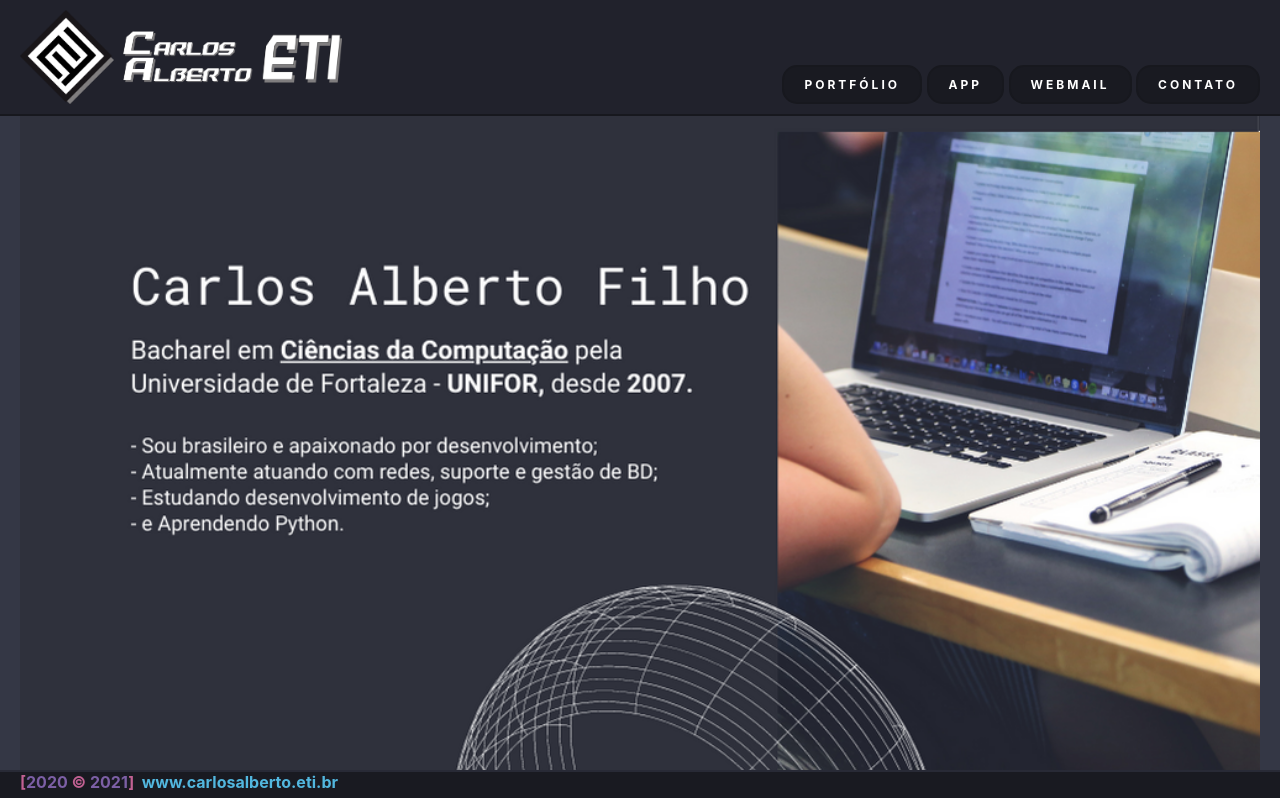
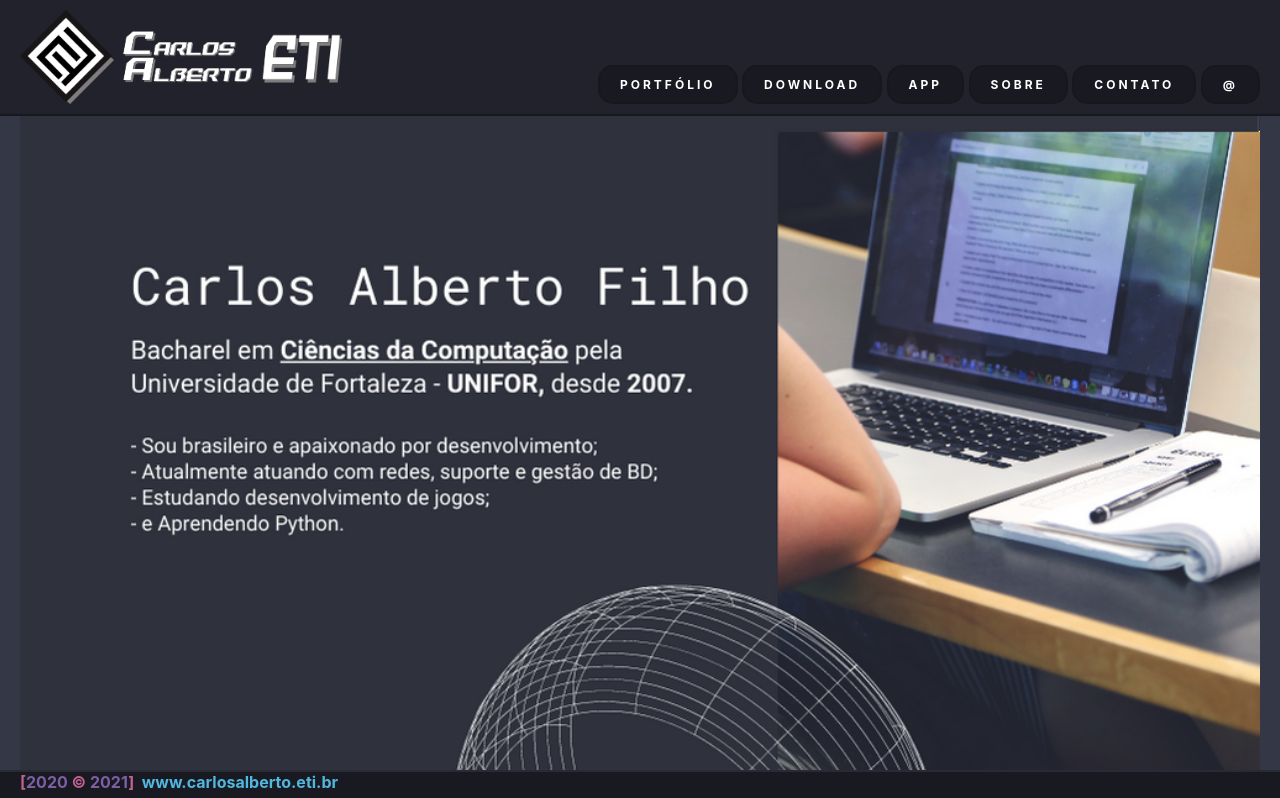
Before and after one commit to calbertofilho/https---github.com-calbertofilho-meu-portfolio, a Next.js app: page / in a window 1280 px wide. Shown: the top 798 px of the page. Built offline with nearby package versions, Linux system fonts and the light colour scheme.

Commit message:
Update 12-11-2021

```diff
--- /dev/null
+++ b/components/Footer/index.js
@@ -0,0 +1,16 @@
+import Link from 'next/link'
+import styles from '../../styles/Home.module.css'
+
+export default function Footer() {
+    return (
+        <footer className={styles.footer}>
+            <span className={styles.delimiters}>[</span>
+            <span className={styles.values}>2020</span>&nbsp;<span className={styles.delimiters}>&copy;</span>&nbsp;<span className={styles.values}>{new Date().getFullYear()}</span>
+            <span className={styles.delimiters}>]</span>
+            &nbsp;&nbsp;
+            <Link href="http://www.carlosalberto.eti.br">
+                <a>www.carlosalberto.eti.br</a>
+            </Link>
+      </footer>
+    );
+}
--- /dev/null
+++ b/components/Header/index.js
@@ -0,0 +1,41 @@
+import Link from 'next/link'
+import Image from 'next/image'
+import styles from '../../styles/Home.module.css'
+
+export default function Footer() {
+    return (
+        <header className={styles.header}>
+        <div className={styles.logo}>
+        <Link href="#">
+            <a><Image src="/logo.png" alt="Carlos Alberto ETI Logo" width="322" height="94" /></a>
+        </Link>
+        </div>
+
+        <div className={styles.menu}>
+        <Link href="http://mail.lberto.eti.br/">
+            <a className={styles.btn}>@</a>
+        </Link>
+        &nbsp;
+        <Link href="#Contato">
+            <a className={styles.btn}>Contato</a>
+        </Link>
+        &nbsp;
+        <Link href="#Sobre">
+            <a className={styles.btn}>Sobre</a>
+        </Link>
+        &nbsp;
+        <Link href="#">
+            <a className={styles.btn}>App</a>
+        </Link>
+        &nbsp;
+        <Link href="#">
+            <a className={styles.btn}>Download</a>
+        </Link>
+        &nbsp;
+        <Link href="#">
+            <a className={styles.btn}>Portfólio</a>
+        </Link>
+        </div>
+        </header>
+    );
+}
--- a/pages/index.js
+++ b/pages/index.js
@@ -1,6 +1,8 @@
 import Head from 'next/head'
 import Image from 'next/image'
 import Link from 'next/link'
+import Header from '../components/Header'
+import Footer from '../components/Footer'
 import styles from '../styles/Home.module.css'
 
 export default function Home() {
@@ -10,57 +12,20 @@ export default function Home() {
         <title>Carlos Alberto ETI</title>
       </Head>
 
-      <header className={styles.header}>
-        <div className={styles.logo}>
-          <Link href="#">
-            <a><Image src="/logo.png" alt="Carlos Alberto ETI Logo" width="322" height="94" /></a>
-          </Link>
-        </div>
-
-        <div className={styles.menu}>
-          <Link href="#Contato">
-            <a className={styles.btn}>Contato</a>
-          </Link>
-          &nbsp;
-          <Link href="http://mail.lberto.eti.br/">
-            <a className={styles.btn}>Webmail</a>
-          </Link>
-          &nbsp;
-          <Link href="#">
-            <a className={styles.btn}>App</a>
-          </Link>
-          &nbsp;
-          <Link href="#">
-            <a className={styles.btn}>Portfólio</a>
-          </Link>
-        </div>
-      </header>
-
+      <Header />
       <main className={styles.main}>
-        {/* <iframe src="https://www.canva.com/design/DAEonCTEy38/BdIyfrextOhv_ynAc3oXMw/view?embed" width="100%" height="100%" frameBorder="0" allowFullScreen sandbox /> */}
-        <Link href="#">
-          <a>
-            <Image src="/home.png" alt="Carlos Alberto ETI Home" width="2008" height="1180" />
+        <Link href="#Sobre">
+          <a id="Sobre">
+            <Image src="/sobre.png" alt="Carlos Alberto ETI Home" width="2008" height="1180" />
           </a>
         </Link>
-        <br />
         <Link href="#Contato">
           <a id="Contato">
             <Image src="/contato.png" alt="Carlos Alberto ETI Contato" width="2008" height="1180" />
           </a>
         </Link>
-
       </main>
-
-      <footer className={styles.footer}>
-        <span className={styles.delimiters}>[</span>
-          <span className={styles.values}>2020</span>&nbsp;<span className={styles.delimiters}>&copy;</span>&nbsp;<span className={styles.values}>{new Date().getFullYear()}</span>
-        <span className={styles.delimiters}>]</span>
-        &nbsp;&nbsp;
-        <Link href="http://www.carlosalberto.eti.br">
-          <a>www.carlosalberto.eti.br</a>
-        </Link>
-      </footer>
+      <Footer />
     </div>
   )
 }
```
Also changed, not shown: public/sobre.png (renamed from public/home.png).
